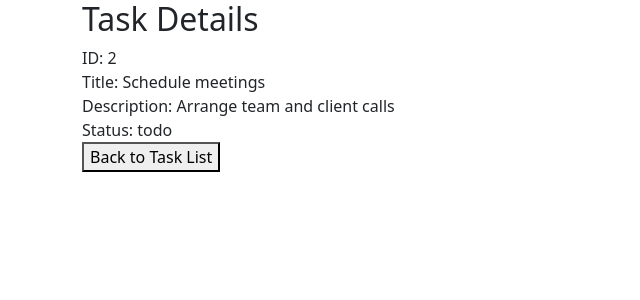
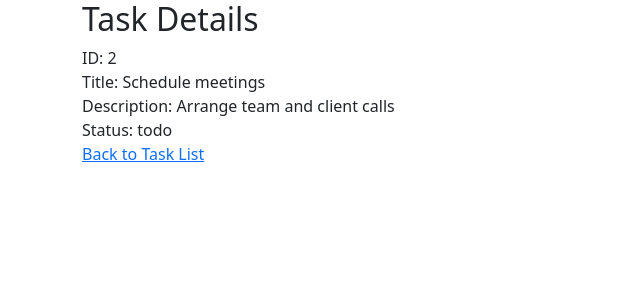
Before and after one commit to dheerajskAtRiskHawk/task-app, an Angular app: page /tasks/2 in a window 1280 px wide. Shown: the top 300 px of the page, without its empty margins (0-640 px from the left). Built offline with nearby package versions, Linux system fonts and the light colour scheme.

Commit message:
routerlink

```diff
--- a/src/app/task/task-detail/task-detail.component.html
+++ b/src/app/task/task-detail/task-detail.component.html
@@ -19,5 +19,5 @@
         <span>Status:</span> {{ task.status }}
     </div>
 
-    <button>Back to Task List</button>
+    <a href="/tasks">Back to Task List</a>
 </div></div>
--- a/src/app/task/task-list/task-list.component.html
+++ b/src/app/task/task-list/task-list.component.html
@@ -4,7 +4,7 @@
 
     <ul class="list-group">
         <li *ngFor="let task of tasks" class="list-group-item">
-            {{ task.title }}
+           <a routerLink="/tasks/{{task.id}}"> {{ task.title }}</a>
             <span class="badge bg-secondary float-end">{{ task.status }}</span>
         </li>
     </ul>
```
